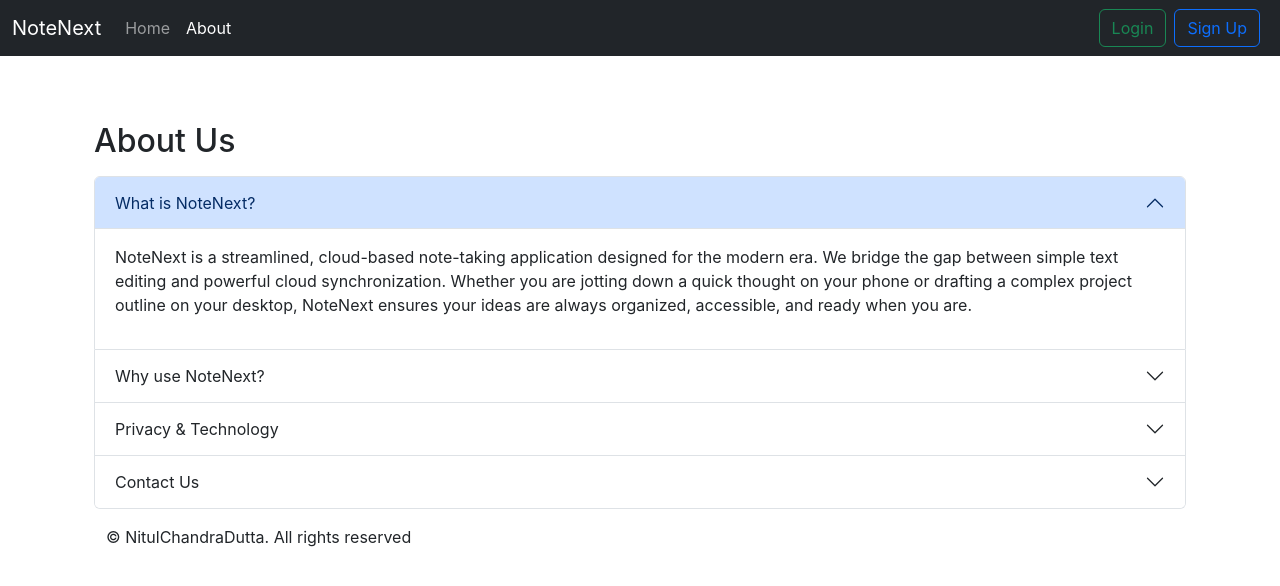
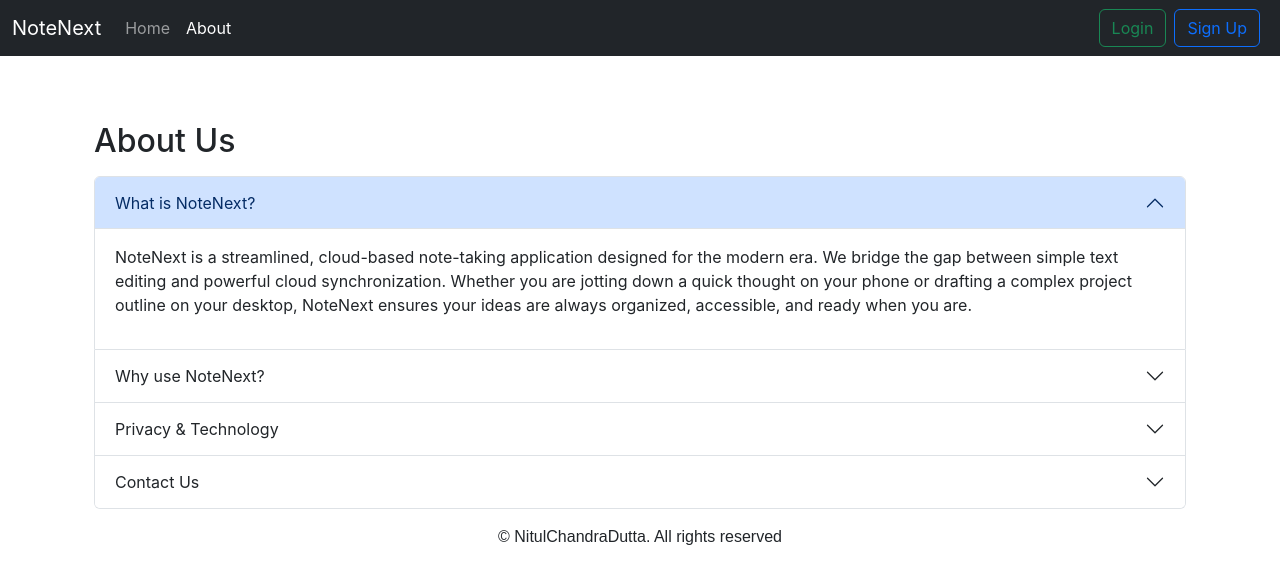
Before and after one commit to Nitul-D/NoteNext-frontend, a React (Create React App) app: page /about in a window 1280 px wide. Shown: the top 586 px of the page. Built offline with nearby package versions, Linux system fonts and the light colour scheme.

Commit message:
Updating the Navbar

```diff
--- a/src/components/About.js
+++ b/src/components/About.js
@@ -72,7 +72,7 @@ const About = (props) => {
                 </div>
             </div>
         </div>
-        <div className="container">
+        <div className="container" style={{ textAlign: "center" , fontFamily: "sans-serif"}}>
         <p className="footer__copy mt-3 mb-3">&#169; NitulChandraDutta. All rights reserved</p>
         </div>
     </div>
```
